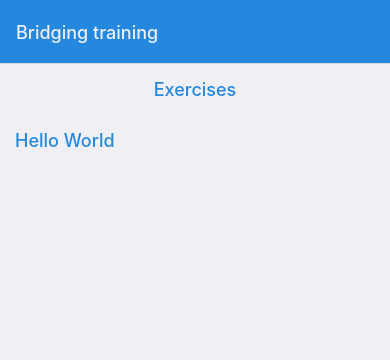
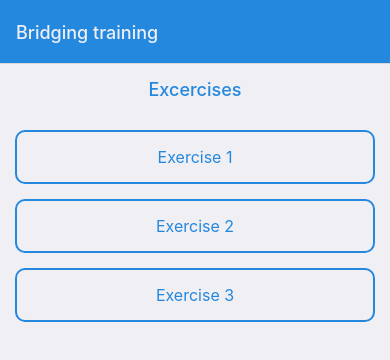
Before and after one commit to JBudny/bridging-training, a React Native app: screen / in a window 390 px wide. Shown: the top 360 px of the page. Built offline with nearby package versions, Linux system fonts and the light colour scheme.

Commit message:
add OutlineBtn

```diff
--- /dev/null
+++ b/src/components/OutlineBtn/OutlineBtn.styles.ts
@@ -0,0 +1,19 @@
+import {StyleSheet} from 'react-native';
+import {ThemeTokens} from 'react-navigation-theme';
+
+export const getStyles = ({spacings, borders, colors}: ThemeTokens) =>
+  StyleSheet.create({
+    container: {
+      flex: 1,
+      padding: spacings.medium,
+      borderRadius: borders.roundings.regular,
+      justifyContent: 'center',
+      alignItems: 'center',
+      backgroundColor: colors.white,
+      borderColor: colors.blue,
+      borderWidth: borders.widths.regular,
+    },
+    pressed: {
+      backgroundColor: colors.blue,
+    },
+  });
--- /dev/null
+++ b/src/components/OutlineBtn/OutlineBtn.tsx
@@ -0,0 +1,36 @@
+import * as React from 'react';
+import {Pressable} from 'react-native';
+import {getStyles} from './OutlineBtn.styles';
+import {OutlineBtnProps} from './OutlineBtn.types';
+import {Typography} from '@components';
+import {useTheme} from '@react-navigation/native';
+
+export const OutlineBtn: React.FC<OutlineBtnProps> = ({
+  title,
+  onPress,
+  style,
+  ...props
+}) => {
+  const theme = useTheme();
+  const styles = getStyles(theme);
+
+  return (
+    <Pressable
+      style={({pressed}) => [
+        styles.container,
+        pressed && styles.pressed,
+        style,
+      ]}
+      onPress={onPress}
+      {...props}>
+      {({pressed}) => (
+        <Typography
+          variant="regular"
+          size="small"
+          color={(pressed && theme.colors.white) || theme.colors.blue}>
+          {title}
+        </Typography>
+      )}
+    </Pressable>
+  );
+};
--- /dev/null
+++ b/src/components/OutlineBtn/OutlineBtn.types.ts
@@ -0,0 +1,6 @@
+import {PressableProps, ViewStyle} from 'react-native';
+
+export interface OutlineBtnProps extends PressableProps {
+  style?: ViewStyle;
+  title: string;
+}
--- a/src/components/index.ts
+++ b/src/components/index.ts
@@ -1,2 +1,3 @@
 export {Layout} from './Layout/Layout';
 export {Typography} from './Typography/Typography';
+export {OutlineBtn} from './OutlineBtn/OutlineBtn';
--- a/src/screens/HomeScreen/HomeScreen.styles.ts
+++ b/src/screens/HomeScreen/HomeScreen.styles.ts
@@ -1,2 +1,9 @@
 import {StyleSheet} from 'react-native';
-export const styles = StyleSheet.create({container: {flex: 1}});
+import {ThemeTokens} from 'react-navigation-theme';
+
+export const getStyles = ({spacings}: ThemeTokens) =>
+  StyleSheet.create({
+    body: {
+      rowGap: spacings.medium,
+    },
+  });
--- a/src/screens/HomeScreen/HomeScreen.tsx
+++ b/src/screens/HomeScreen/HomeScreen.tsx
@@ -1,22 +1,27 @@
-import * as React from 'react';
-import {Layout, Typography} from '@components';
+import React from 'react';
+import {Layout, OutlineBtn} from '@components';
 import {HomeScreenProps} from './HomeScreen.types';
+import {View} from 'react-native';
 import {useTheme} from '@react-navigation/native';
+import {getStyles} from './HomeScreen.styles';
 
 export const HomeScreen: React.FC<HomeScreenProps> = () => {
-  const {colors} = useTheme();
+  const theme = useTheme();
+  const styles = getStyles(theme);
 
   return (
     <Layout.Wrapper>
-      <Layout.Header>Exercises</Layout.Header>
+      <Layout.Header>Excercises</Layout.Header>
       <Layout.Body
         scrollable
         scrollViewOptions={{
           showsVerticalScrollIndicator: false,
         }}>
-        <Typography size="medium" variant="medium" color={colors.blue}>
-          Hello World
-        </Typography>
+        <View style={styles.body}>
+          <OutlineBtn title="Exercise 1" />
+          <OutlineBtn title="Exercise 2" />
+          <OutlineBtn title="Exercise 3" />
+        </View>
       </Layout.Body>
     </Layout.Wrapper>
   );
--- a/src/themes/theme.ts
+++ b/src/themes/theme.ts
@@ -30,4 +30,12 @@ export const theme: ThemeTokens = {
       elevation: 4,
     },
   },
+  borders: {
+    roundings: {
+      regular: 10,
+    },
+    widths: {
+      regular: 2,
+    },
+  },
 };
```
Also changed, not shown: react-navigation-theme.d.ts (+8 -0 lines).
